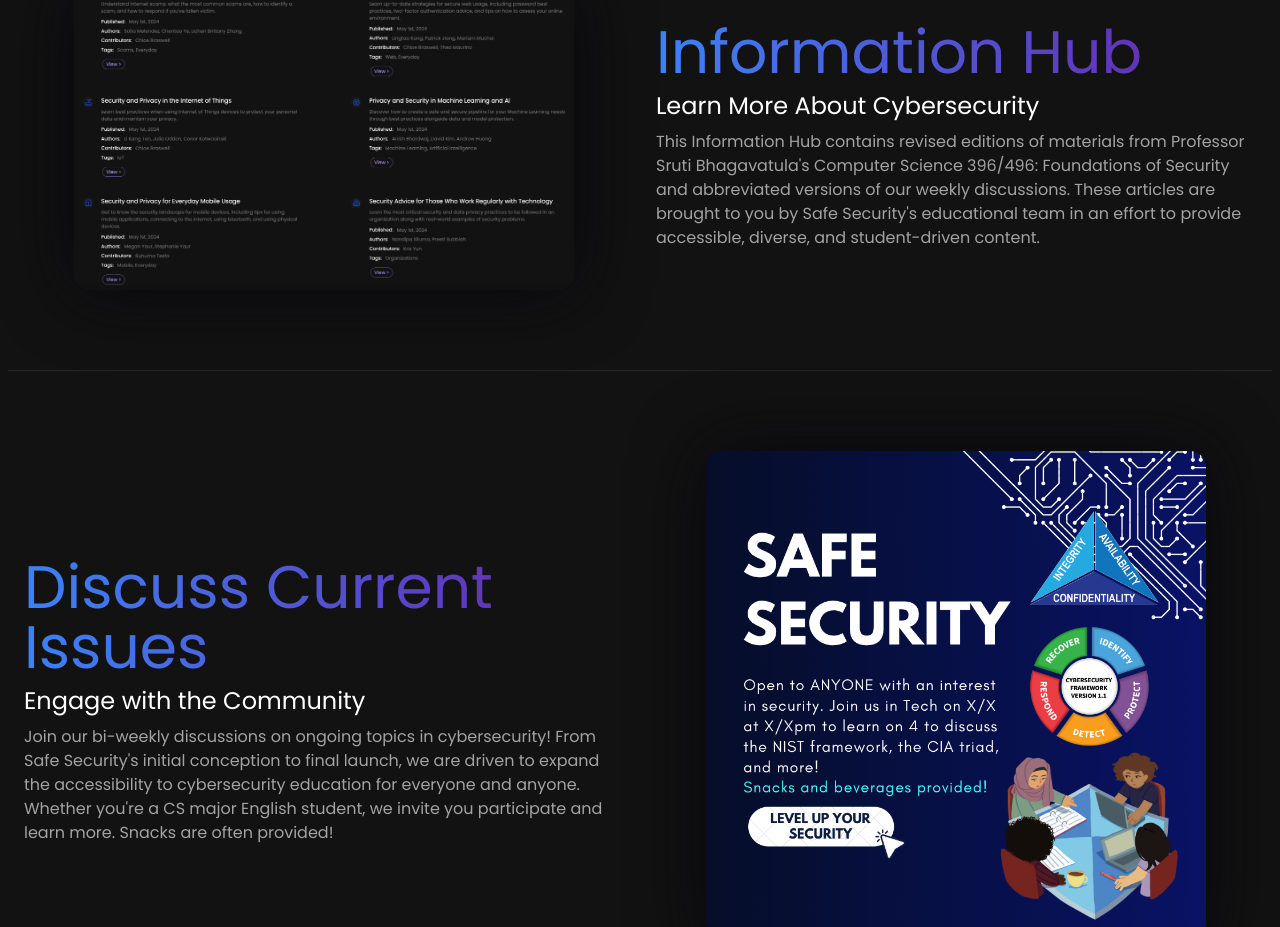
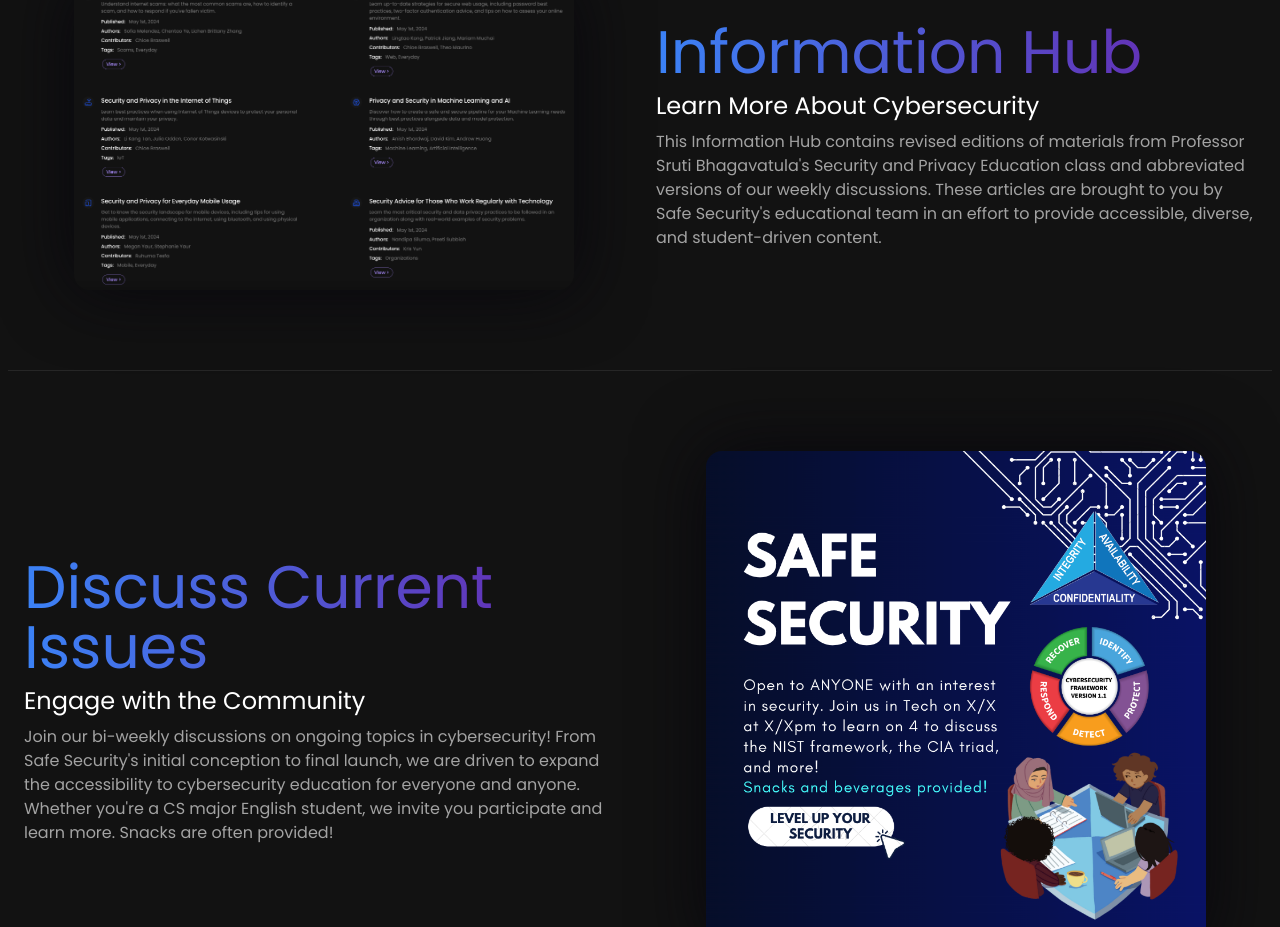
Before and after one commit to SafeSecurityNU/safesecuritynu.github.io, a React (Vite) app: page / in a window 1280 px wide. Shown: the part 1424-2351 px from the top of the page. Built offline with nearby package versions, Linux system fonts and the light colour scheme.

Commit message:
update home page

```diff
--- a/src/components/pages/HomePage.jsx
+++ b/src/components/pages/HomePage.jsx
@@ -11,7 +11,7 @@
         <>
             <HomeIntro />
             <FeaturesList />
-            <FeatureCard side="left" imgSource={InfoHub} title="Information Hub" action="Learn More About Cybersecurity" description="This Information Hub contains revised editions of materials from Professor Sruti Bhagavatula's Computer Science 396/496: Foundations of Security and abbreviated versions of our weekly discussions. These articles are brought to you by Safe Security's educational team in an effort to provide accessible, diverse, and student-driven content." />
+            <FeatureCard side="left" imgSource={InfoHub} title="Information Hub" action="Learn More About Cybersecurity" description="This Information Hub contains revised editions of materials from Professor Sruti Bhagavatula's Security and Privacy Education class and abbreviated versions of our weekly discussions. These articles are brought to you by Safe Security's educational team in an effort to provide accessible, diverse, and student-driven content." />
             <FeatureCard side="right" imgSource={Flyer} title="Discuss Current Issues" action="Engage with the Community" description="Join our bi-weekly discussions on ongoing topics in cybersecurity! From Safe Security's initial conception to final launch, we are driven to expand the accessibility to cybersecurity education for everyone and anyone. Whether you're a CS major English student, we invite you participate and learn more. Snacks are often provided!" />
             <FeatureCard side="left" imgSource={Partnerships} title="External Partnerships" action="Connect with Us!" description="Interested in learning more about Safe Security's programs? Whether you represent a security consulting firm, non-profit, software engineering company, local business, or more, we hope to explore a potential partnership to serve our student body. Please reach out!" />
         </>
```
